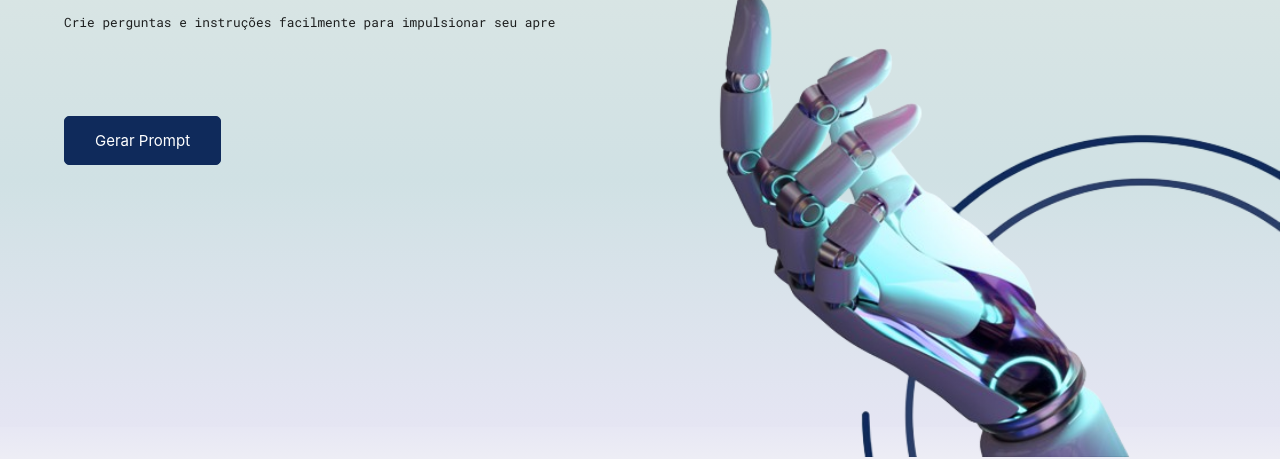
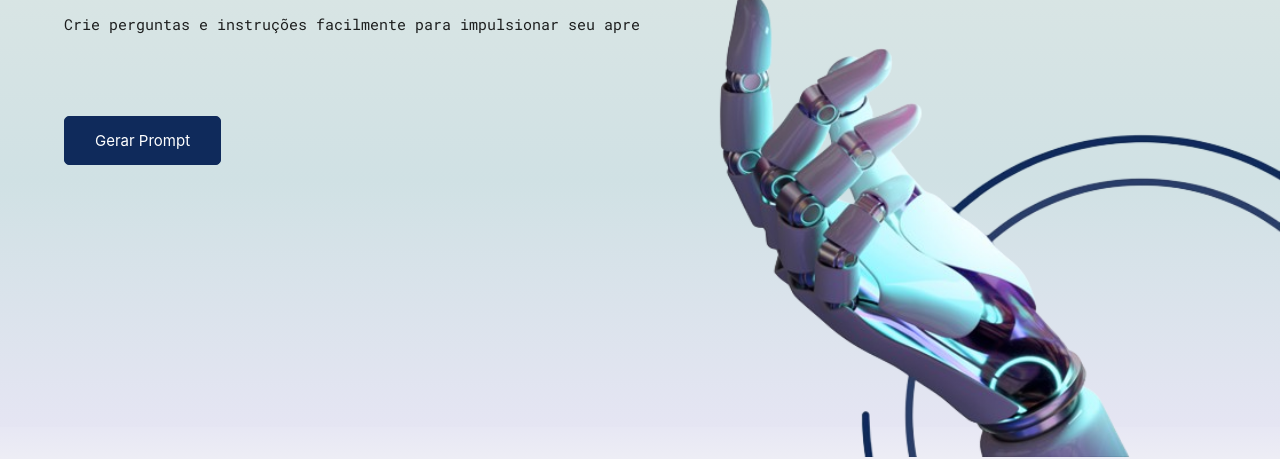
Before and after one commit to michelleGomes85/Promptgen, a plain HTML site: page index.html in a window 1280 px wide. Shown: the part 377-836 px from the top of the page. Drawn offline with nearby package versions, Linux system fonts and the light colour scheme.

Commit message:
Update styles_homePage.css

```diff
--- a/styles_homePage.css
+++ b/styles_homePage.css
@@ -42,7 +42,7 @@ main section.homepage .description {
 
 main section.homepage .description p {
     line-height: 1.5;
-    font-size: 1vw;
+    font-size: 1rem;
 }
 
 main section.homepage .description button#btn {
```
